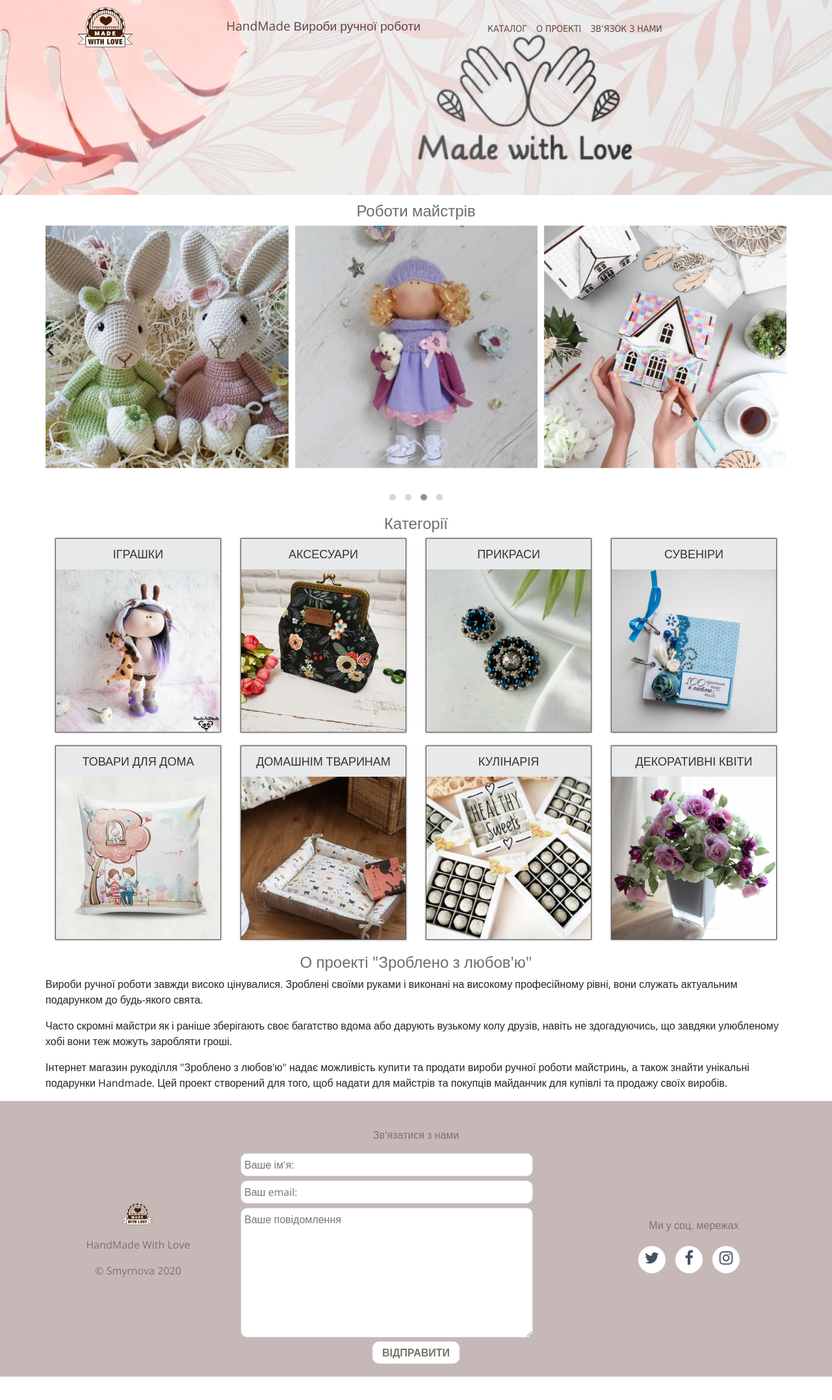
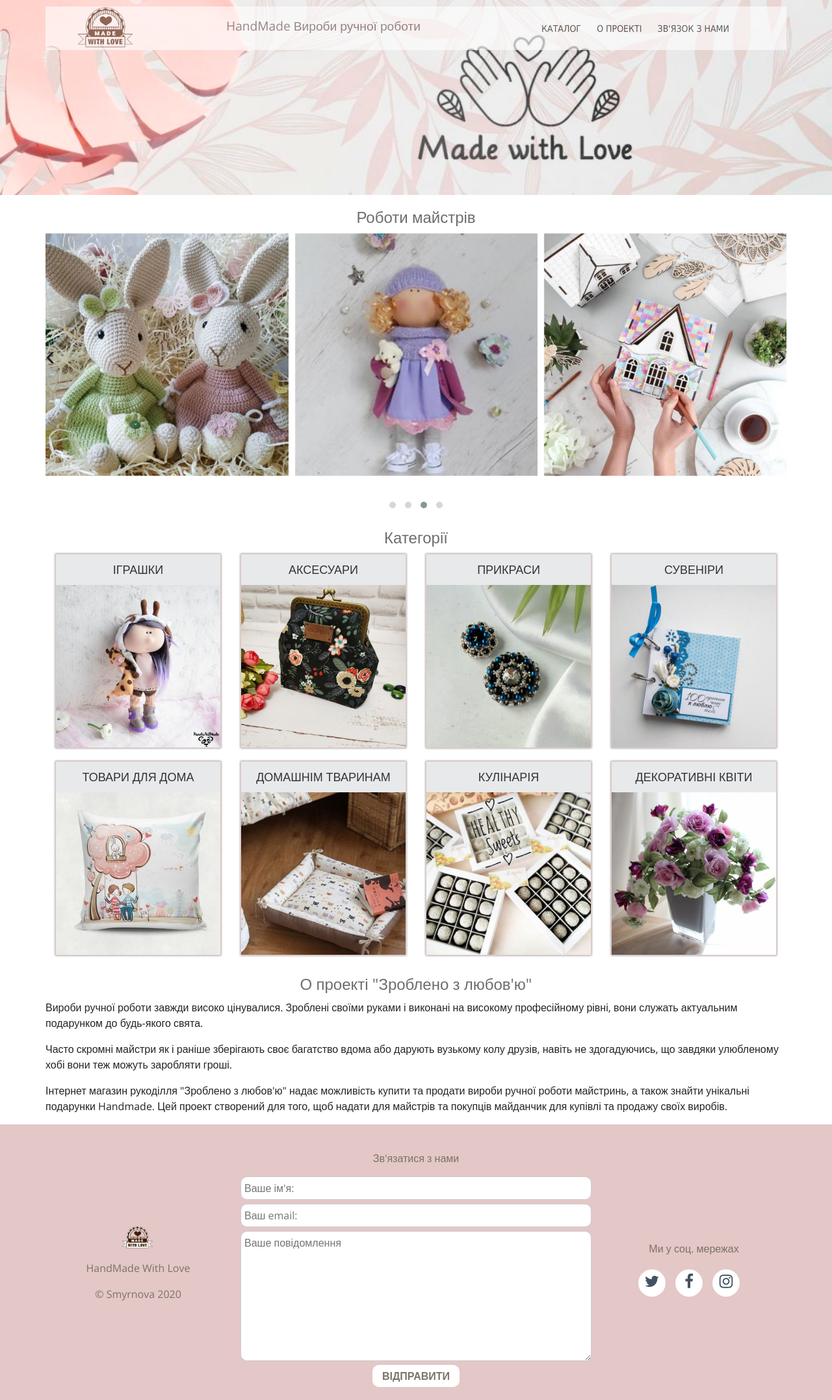
Before and after one commit to HelenSm007/siteHandMade, a plain HTML site: page index.html in a window 1280 px wide. Shown: the whole page at 65% size. Before the commit the page ends 2118 px from the top, so only its background shows below. Drawn offline with nearby package versions, Linux system fonts and the light colour scheme.

Commit message:
внесение измеений во внешний вид

```diff
--- a/css/main.css
+++ b/css/main.css
@@ -7,6 +7,8 @@ body {
 h2{
     color: #6f6c6c;
     font-size: 1.5rem;
+    /* font-weight: bold; */
+    margin: 10px 0;
     /* font-weight: bold; */
 }
 
@@ -33,18 +35,30 @@ h2{
 
 }
 
+.header .row {
+    background-color: #fff;
+    opacity: 0.6;
+}
+
 .header__burger{
     display: none;
+}
+
+.header__menu {
+    /* background-color: #fff;
+    opacity: 0.6; */
+    text-align: center;
 }
 
 .header__menu > a{
     display: inline-block;
     text-decoration: none;
     text-transform: uppercase;
-    color: #614646;
+    color: #000;
+    /* color: #614646; */
     /* color: #6f6c6c; */
     transition: all 0.5s ease-in;
-    margin-right: 10px;
+    margin: 0 10px;
     font-family:Tahoma, Verdana, sans-serif;
     font-size: 14px;
 }
@@ -101,7 +115,9 @@ h2{
     margin: 0px 0px 20px 0px;
     /* white-space: nowrap; */
     box-shadow: 0 0 3px rgba(0,0,0,0.5);
-    border: #565656 1px solid;
+    border: #e4c7c7 1px solid;
+    /* border: #565656 1px solid; */
+    /* #d8b1b1 */
 }
 .article:hover {
     box-shadow: 0 0 10px rgba(0,0,0,0.5);
@@ -161,8 +177,8 @@ h2{
 
 /*----------- Section Footer ------------*/
 .footer {
-    background-color: #c7b8b8;
-    /* background-color: #ececec; */
+    /* background-color: #c7b8b8; */
+    background-color: #e4c7c7;
     /* background-color: #f9d4ce; */
     color: #797468;
 }
@@ -175,7 +191,8 @@ h2{
 .contacts-form__lname,
 .contacts-form__message {
     display: block;
-    width: 450px;
+    /* width: 450px; */
+    width: 100%;
     font-size: 16px;
     padding: 5px;
     border: 1px solid #ccc;
@@ -193,6 +210,7 @@ h2{
     padding: 5px 15px;
     font-weight: bold;
     font-size: 16px;
+    /* width: 100%; */
     text-transform: uppercase;
     border: none;
     border-radius: 10px;
--- a/css/responsive.css
+++ b/css/responsive.css
@@ -74,6 +74,7 @@
         height: 20px;
         z-index: 3;
         margin-left: auto;
+        cursor: pointer;
       }
 
       .header__burger:after,
@@ -122,7 +123,7 @@
         /*display: none;*/
       }
 
-      /* ******************* */
+      /* ******** Спрятать меню ********** */
     .header__menu {
         position: fixed;
         display: block;
@@ -132,7 +133,8 @@
         right:-100%;
         width: 200px;
         height: 100%;
-        background-color: #c7b8b8;
+        background-color: #e4c7c7;
+        /* background-color: #c7b8b8; */
         z-index: 2;
         padding: 70px 10px 20px 10px;
         transition: 0.3s;
@@ -164,12 +166,17 @@
         flex-shrink: 0;
     }
 
+@media only screen and (max-width: 1200px){
+
+    h2 {
+        font-size: 2.0rem;
+        margin: 15px 0;
+    }
+}
+
 @media only screen and (min-width: 1200px) {
     #header .container {
     margin-bottom: 20px;
     }
 
-    h2 {
-        font-size: 1.5rem;
-    }
 }
```
